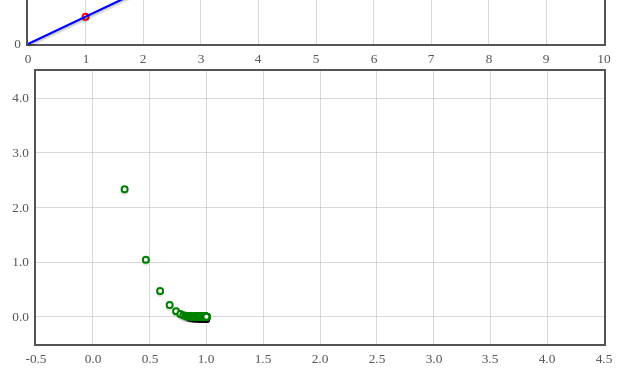
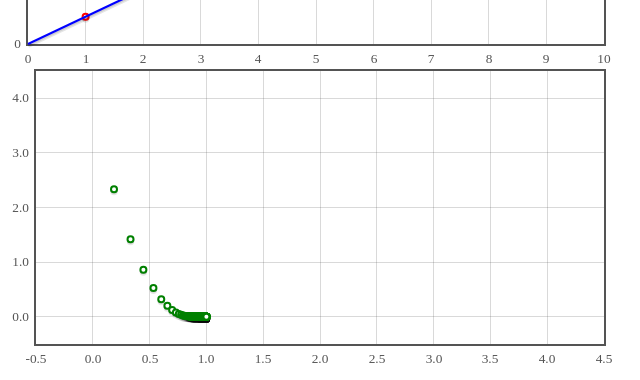
Before and after one commit to misaka/ml-class, a plain HTML site: page linear_regression/multivariant.html in a window 1280 px wide. Shown: the part 241-621 px from the top of the page, 0-640 px from the left. Drawn offline with Linux system fonts and the light colour scheme.

Commit message:
Tweaked change rate for multivariant so it doesn't go haywire.

```diff
--- a/linear_regression/multivariant.html
+++ b/linear_regression/multivariant.html
@@ -45,7 +45,7 @@ function create_linear_func(params) {
 function find_best_fitting_params_for_points(points) {
     var last_params = [0, 0];
     var params = [0, 0];
-    var change_rate = 0.06;
+    var change_rate = 0.04;
     var i = 0;
     var max_iterations = 10000;
     if(cost_plot)
```
